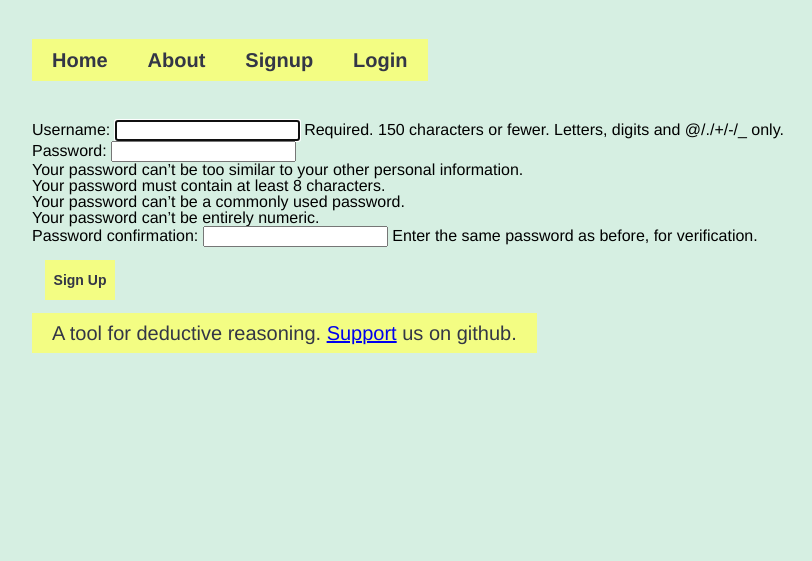
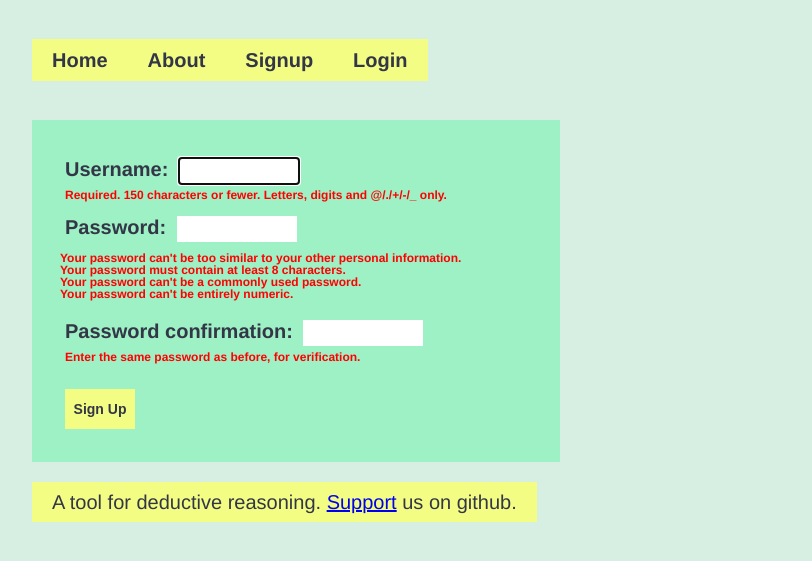
Before and after one commit to lyk2018-python/deductive-reasoning, a Django app: page /accounts/signup/ in a window 1280 px wide. Shown: the part 105-666 px from the top of the page, without its empty margins (168-980 px from the left). Run offline with Django 3.2, Linux system fonts and the light colour scheme.

Commit message:
Update CSS; proposition_detail, login, signup

```diff
--- a/deductivereasoning/static/layout/styles/base.css
+++ b/deductivereasoning/static/layout/styles/base.css
@@ -206,6 +206,11 @@ body {
   color: #333646;
 }
 
+.helptext {
+  font-size: 12px;
+  color: red;
+}
+
 .argument {
   margin: 8px;
 }
--- a/deductivereasoning/templates/registration/signup.html
+++ b/deductivereasoning/templates/registration/signup.html
@@ -3,9 +3,13 @@
 
 {% block content %}
 <div class="signupPage">
-  <form method="post">
+  <form method="post" class="box">
     {% csrf_token %}
-    {{ form.as_p }}
+    <div class="argument">
+	    <p><label for="id_username">Username:</label> <input class="changeBox" type="text" name="username" maxlength="150" autofocus required id="id_username"></br> <span class="helptext">Required. 150 characters or fewer. Letters, digits and @/./+/-/_ only.</span></p>
+		<p><label for="id_password1">Password:</label> <input class="changeBox" type="password" name="password1" required id="id_password1"> <span class="helptext"><ul class="helptext"><li>Your password can&#39;t be too similar to your other personal information.</li><li>Your password must contain at least 8 characters.</li><li>Your password can&#39;t be a commonly used password.</li><li>Your password can&#39;t be entirely numeric.</li></ul></span></p>
+		<p><label for="id_password2">Password confirmation:</label> <input class="changeBox" type="password" name="password2" required id="id_password2"></br> <span class="helptext">Enter the same password as before, for verification.</span></p>
+	</div>
     <button type="submit" class="btnSubmit">Sign Up</button>
   </form>
 </div>
```
Also changed, not shown: deductivereasoning/templates/proposition_detail.html (+6 -4 lines), deductivereasoning/templates/registration/login.html (+5 -2 lines).
